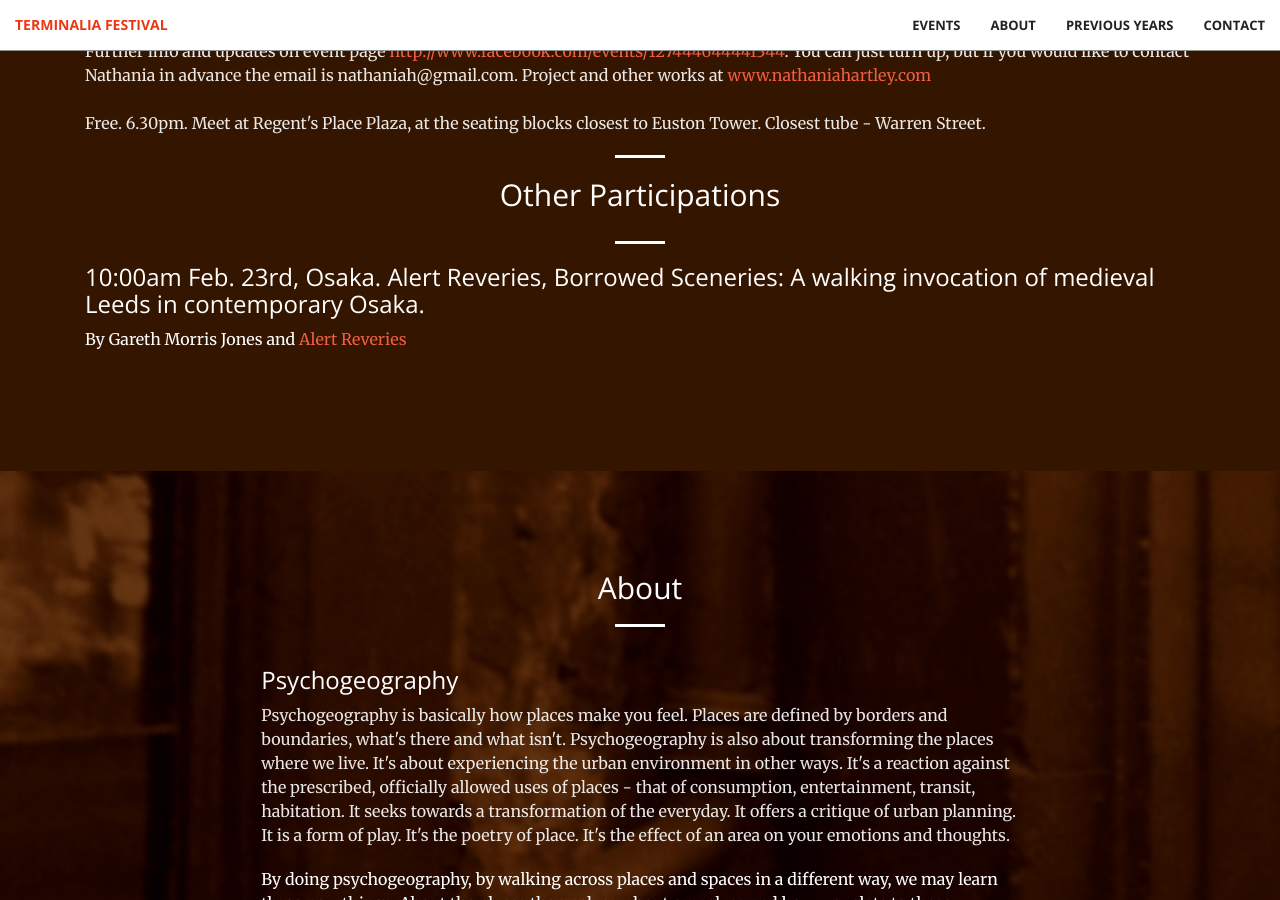
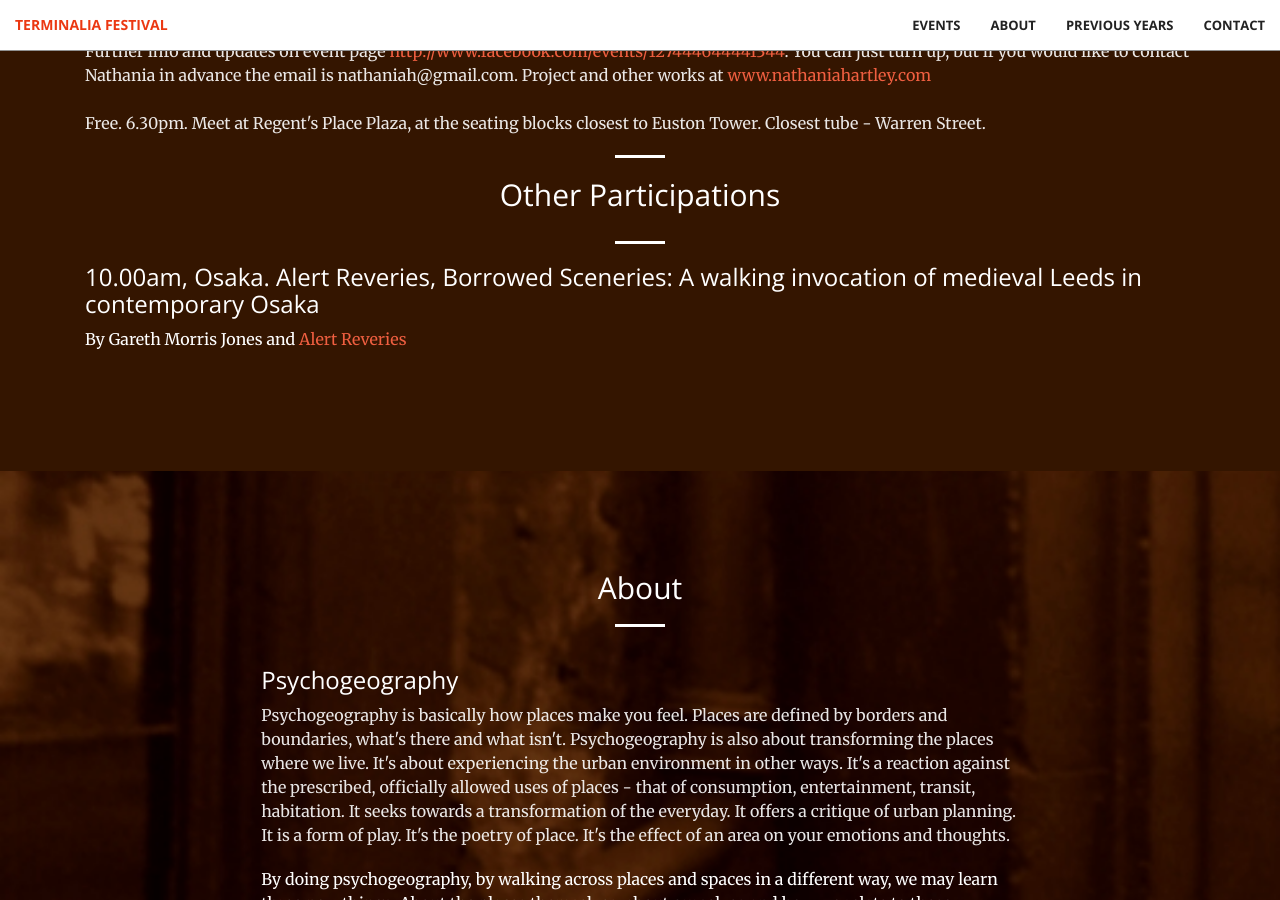
Before and after one commit to timwaters/terminalia, a Jekyll site: the page built from index.html, in a window 1280 px wide and 900 px high, scrolled down 4908 px. Built offline with Jekyll 4.4.1, drawn with Linux system fonts in a browser that asks for light colours.

Commit message:
Add gareths event

```diff
--- a/_includes/events.html
+++ b/_includes/events.html
@@ -195,13 +195,15 @@
                     <br />
                     Free. 6.30pm. Meet at Regent's Place Plaza, at the seating blocks closest to Euston Tower. Closest tube - Warren Street.
                   </p>
+  <hr class="light">
+                </div>
+
+
+<h2 class="section-heading">Other Participations</h2>
+                <div class="col-lg-12 col-lg-offset-0 text-left event">
+
                   <hr class="light">
-                </div>
-                <h2 class="section-heading">Other Participations</h2>
-
-                <div class="col-lg-12 col-lg-offset-0 text-left event">
-                  <hr class="light">
-                  <h3>10:00am Feb. 23rd, Osaka. Alert Reveries, Borrowed Sceneries: A walking invocation of medieval Leeds in contemporary Osaka.</h3>
+                  <h3>10.00am, Osaka. Alert Reveries, Borrowed Sceneries: A walking invocation of medieval Leeds in contemporary Osaka</h3>
                   <p class="text">
                   By Gareth Morris Jones and <a href="https://www.facebook.com/Alert-Reveries-1459747060965792/">Alert Reveries</a>
                   </p>
@@ -209,6 +211,7 @@
 
                 </div>
 
+
             </div>
         </div>
     </div>
```
